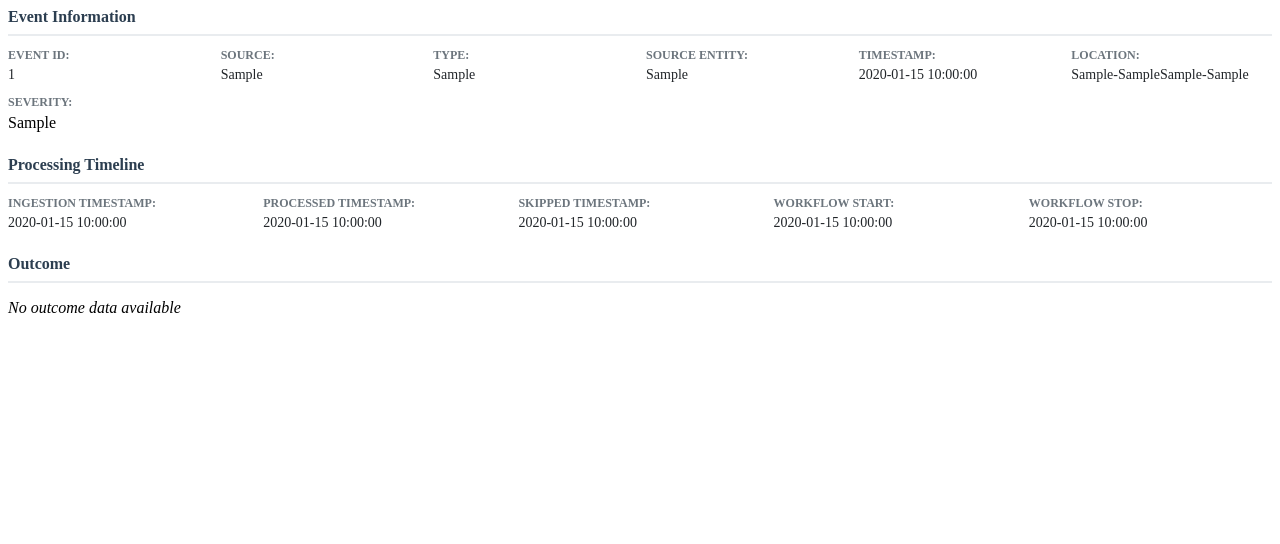
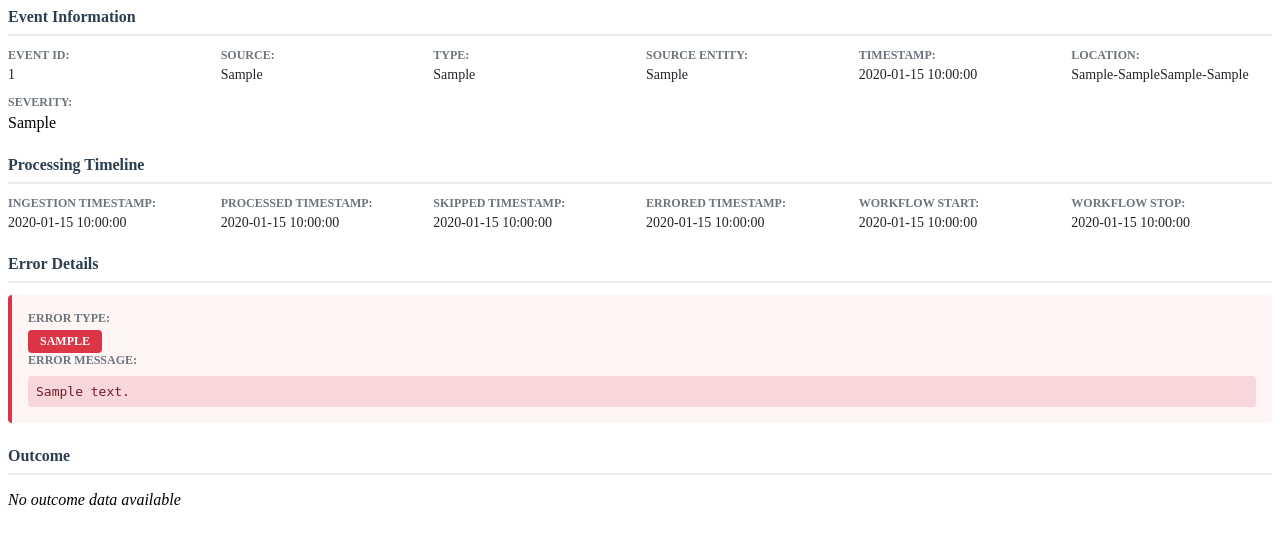
Before and after one commit to khaledhikmat/security-events-dashboard, a FastAPI app: page /components/event-detail/1 in a window 1280 px wide. Shown: the top 544 px of the page. Run offline with FastAPI, Linux system fonts and the light colour scheme; tables that the repository leaves empty hold one stand-in row (values such as "Sample post").

Commit message:
Supported HTTP in background task

```diff
--- a/app.py
+++ b/app.py
@@ -7,6 +7,7 @@ from contextlib import asynccontextmanager
 import random
 import asyncio
 import uuid
+import httpx
 
 import models
 import schemas
@@ -152,7 +153,16 @@ async def lifespan(app: FastAPI):
     """
     Lifespan context manager for FastAPI.
     Starts background streaming worker on startup, stops it on shutdown.
+    Also creates a shared HTTP client for making API calls.
     """
+    # Startup: Create HTTP client with connection pooling
+    print("[HTTP] Creating shared HTTP client...")
+    app.state.http_client = httpx.AsyncClient(
+        timeout=httpx.Timeout(30.0, connect=5.0),  # 30s total, 5s connect
+        limits=httpx.Limits(max_connections=100, max_keepalive_connections=20),
+        follow_redirects=True
+    )
+
     # Startup: Create background task
     print("[Streaming] Starting background event streaming...")
     task = asyncio.create_task(streaming_worker())
@@ -170,40 +180,103 @@ async def lifespan(app: FastAPI):
     except asyncio.CancelledError:
         print("[Streaming] Worker stopped successfully")
 
+    # Shutdown: Close HTTP client
+    print("[HTTP] Closing shared HTTP client...")
+    await app.state.http_client.aclose()
+
 
 # Create FastAPI app with lifespan
 app = FastAPI(lifespan=lifespan)
 templates = Jinja2Templates(directory="templates")
 
 
-async def process_event_workflow(event_id: str):
+async def process_event_workflow(event_id: str, http_client: httpx.AsyncClient):
     """
-    Background task to simulate async event processing workflow.
+    Background task to process event via external API call.
     Creates its own database session for thread safety.
+
+    Args:
+        event_id: ID of the event to process
+        http_client: Shared HTTP client for making API requests
     """
-    # Simulate API call delay (3-8 seconds)
-    await asyncio.sleep(random.uniform(3, 8))
-
     # Create new session for background task (thread-safe)
     db = SessionLocal()
     try:
-        # Find the event and update it with processing results
+        # Find the event
         event = db.query(models.Event).filter(models.Event.id == event_id).first()
-        if event:
+        if not event:
+            print(f"[Background] Event {event_id[:8]} not found")
+            return
+
+        # Prepare API request payload
+        api_payload = {
+            "event_id": event_id,
+            "source": event.source,
+            "type": event.type,
+            "sourceEntity": event.sourceEntity,
+            "timestamp": event.timestamp.isoformat(),
+            "location": event.location,
+            "building": event.building,
+            "floor": event.floor,
+            "wing": event.wing,
+            "severity": event.severity
+        }
+
+        # Make HTTP POST request to external API
+        # NOTE: Replace with your actual API endpoint
+        api_url = "https://api.example.com/events/process"
+
+        try:
+            print(f"[HTTP] Calling API for event {event_id[:8]}...")
+            response = await http_client.post(
+                api_url,
+                json=api_payload,
+                timeout=30.0
+            )
+            response.raise_for_status()  # Raise exception for 4xx/5xx status codes
+
+            # Parse API response
+            api_result = response.json()
+            print(f"[HTTP] API call successful for event {event_id[:8]}")
+
+            # Update event with processing results from API
             now = datetime.now()
-
-            # Update processing timestamps
             event.processedTimestamp = now
             event.workflowStartTimestamp = now - timedelta(seconds=random.randint(2, 5))
             event.workflowStopTimestamp = now
 
-            # Generate outcome for the processed event
-            event.outcome = generate_outcome()
+            # Use outcome from API if provided, otherwise generate one
+            event.outcome = api_result.get("outcome", generate_outcome())
 
             db.commit()
             print(f"[Background] Event {event_id[:8]} processed successfully")
+
+        except httpx.TimeoutException as e:
+            print(f"[HTTP] Timeout calling API for event {event_id[:8]}")
+            # Mark event as errored due to timeout
+            event.erroredTimestamp = datetime.now()
+            event.errorType = "timeout"
+            event.errorMessage = f"API request timed out after 30 seconds"
+            db.commit()
+
+        except httpx.HTTPStatusError as e:
+            print(f"[HTTP] API returned error {e.response.status_code} for event {event_id[:8]}")
+            # Mark event as errored due to HTTP error
+            event.erroredTimestamp = datetime.now()
+            event.errorType = "http_error"
+            event.errorMessage = f"HTTP {e.response.status_code}: {e.response.text[:200] if hasattr(e.response, 'text') else 'Unknown error'}"
+            db.commit()
+
+        except httpx.RequestError as e:
+            print(f"[HTTP] Network error calling API for event {event_id[:8]}: {e}")
+            # Mark event as errored due to network error
+            event.erroredTimestamp = datetime.now()
+            event.errorType = "network_error"
+            event.errorMessage = f"Network error: {str(e)[:200]}"
+            db.commit()
+
     except Exception as e:
-        print(f"[Background] Error processing event {event_id[:8]}: {e}")
+        print(f"[Background] Unexpected error processing event {event_id[:8]}: {e}")
         db.rollback()
     finally:
         db.close()
@@ -337,6 +410,7 @@ async def get_event_by_id(event_id: str, db: Session = Depends(get_db)):
 
 @app.post("/api/events")
 async def create_event(
+    request: Request,
     background_tasks: BackgroundTasks,
     mode: str = "async",
     source: str = Form(...),
@@ -371,15 +445,18 @@ async def create_event(
     db.commit()
     db.refresh(event)
 
+    # Get HTTP client from app state
+    http_client = request.app.state.http_client
+
     # Handle sync vs async processing
     if mode == "sync":
         # Synchronous processing - process immediately before returning
-        await process_event_workflow(event.id)
+        await process_event_workflow(event.id, http_client)
         # Refresh to get updated data
         db.refresh(event)
     else:
         # Asynchronous processing - schedule background task
-        background_tasks.add_task(process_event_workflow, event.id)
+        background_tasks.add_task(process_event_workflow, event.id, http_client)
         print(f"[API] Event {event.id[:8]} created, scheduled for async processing")
 
     return {"status": "success", "event": {"id": event.id}, "mode": mode}
--- a/models.py
+++ b/models.py
@@ -31,8 +31,13 @@ class Event(Base):
     ingestionTimestamp = Column(DateTime, nullable=True)
     processedTimestamp = Column(DateTime, nullable=True)
     skippedTimestamp = Column(DateTime, nullable=True)
+    erroredTimestamp = Column(DateTime, nullable=True)
     workflowStartTimestamp = Column(DateTime, nullable=True)
     workflowStopTimestamp = Column(DateTime, nullable=True)
+
+    # Error tracking
+    errorMessage = Column(String, nullable=True)
+    errorType = Column(String, nullable=True)  # e.g., "timeout", "http_error", "network_error"
 
     # JSON column for outcome (SQLite supports JSON!)
     outcome = Column(JSON, nullable=True)
--- a/requirements.txt
+++ b/requirements.txt
@@ -4,3 +4,4 @@ pydantic==2.9.2
 jinja2==3.1.4
 python-multipart==0.0.12
 sqlalchemy==2.0.36
+httpx==0.27.0
--- a/templates/dashboard.html
+++ b/templates/dashboard.html
@@ -277,6 +277,11 @@
         .status-skipped {
             color: #ffc107;
             font-weight: 500;
+        }
+
+        .status-errored {
+            color: #dc3545;
+            font-weight: 600;
         }
 
         .status-ingested {
--- a/templates/event_detail.html
+++ b/templates/event_detail.html
@@ -67,6 +67,16 @@
                 </span>
             </div>
             <div class="detail-item">
+                <label>Errored Timestamp:</label>
+                <span class="detail-value">
+                    {% if event.erroredTimestamp %}
+                        {{ event.erroredTimestamp.strftime('%Y-%m-%d %H:%M:%S') }}
+                    {% else %}
+                        <em>No error</em>
+                    {% endif %}
+                </span>
+            </div>
+            <div class="detail-item">
                 <label>Workflow Start:</label>
                 <span class="detail-value">
                     {% if event.workflowStartTimestamp %}
@@ -88,6 +98,22 @@
             </div>
         </div>
     </div>
+
+    {% if event.erroredTimestamp %}
+    <div class="detail-section">
+        <h3>Error Details</h3>
+        <div class="error-container">
+            <div class="detail-item">
+                <label>Error Type:</label>
+                <span class="detail-value"><span class="error-type-badge">{{ event.errorType or 'unknown' }}</span></span>
+            </div>
+            <div class="detail-item">
+                <label>Error Message:</label>
+                <span class="detail-value error-message">{{ event.errorMessage or 'No error message available' }}</span>
+            </div>
+        </div>
+    </div>
+    {% endif %}
 
     {% if event.outcome %}
     <div class="detail-section">
@@ -245,4 +271,35 @@
     font-size: 11px;
     font-weight: 500;
 }
+
+.error-container {
+    background: #fff5f5;
+    border-left: 4px solid #dc3545;
+    padding: 16px;
+    border-radius: 4px;
+    margin-top: 12px;
+}
+
+.error-type-badge {
+    display: inline-block;
+    padding: 4px 12px;
+    background: #dc3545;
+    color: white;
+    border-radius: 4px;
+    font-size: 12px;
+    font-weight: 600;
+    text-transform: uppercase;
+}
+
+.error-message {
+    color: #721c24;
+    font-family: monospace;
+    font-size: 13px;
+    background: #f8d7da;
+    padding: 8px;
+    border-radius: 3px;
+    display: block;
+    margin-top: 4px;
+    word-break: break-word;
+}
 </style>
--- a/templates/query_results.html
+++ b/templates/query_results.html
@@ -25,6 +25,8 @@
             <td>
                 {% if event.processedTimestamp %}
                     <span class="status-processed">Processed</span>
+                {% elif event.erroredTimestamp %}
+                    <span class="status-errored">Errored</span>
                 {% elif event.skippedTimestamp %}
                     <span class="status-skipped">Skipped</span>
                 {% elif event.ingestionTimestamp %}
--- a/templates/recent_events.html
+++ b/templates/recent_events.html
@@ -25,6 +25,8 @@
             <td>
                 {% if event.processedTimestamp %}
                     <span class="status-processed">Processed</span>
+                {% elif event.erroredTimestamp %}
+                    <span class="status-errored">Errored</span>
                 {% elif event.skippedTimestamp %}
                     <span class="status-skipped">Skipped</span>
                 {% elif event.ingestionTimestamp %}
```
Also changed, not shown: README.md.
